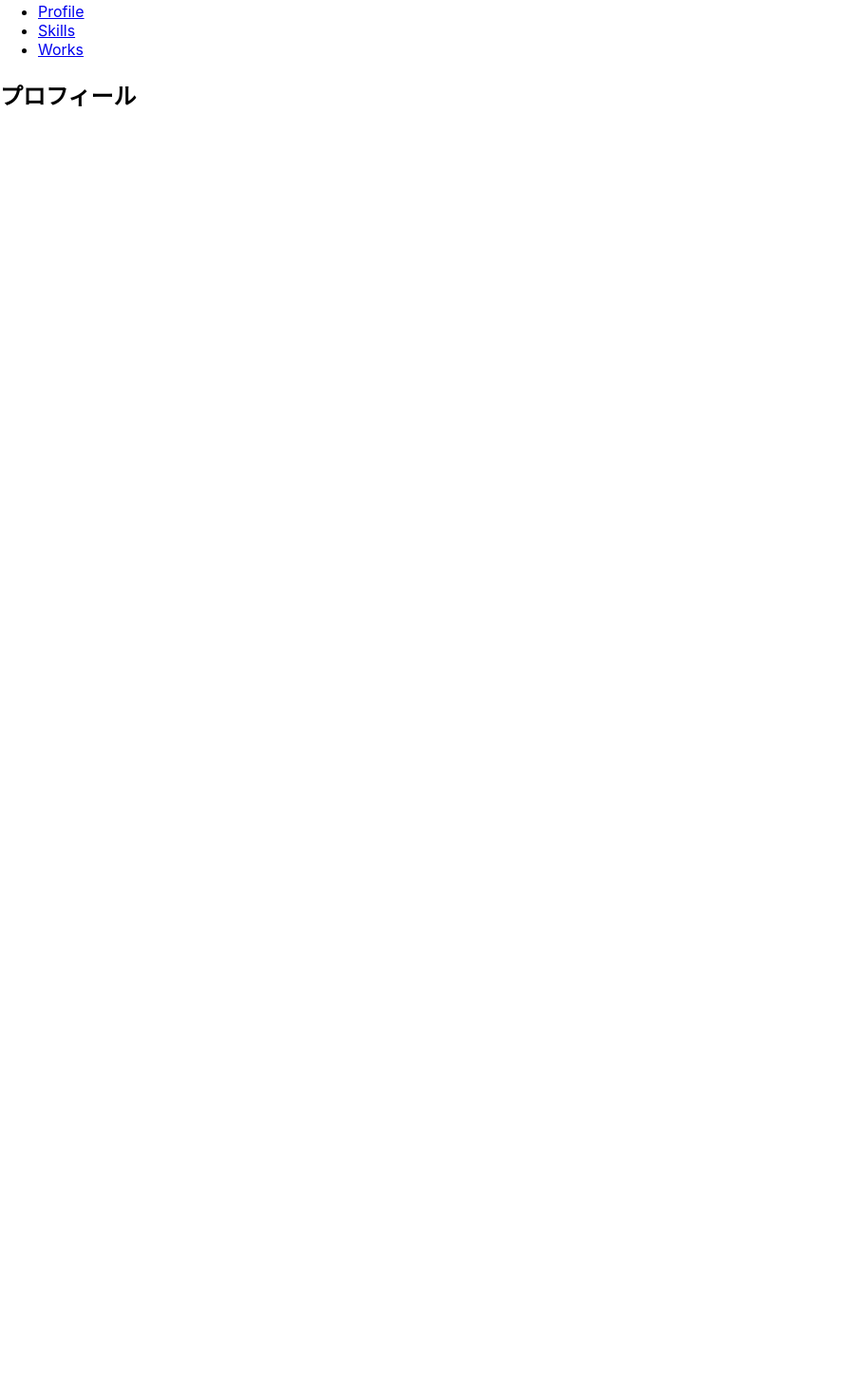
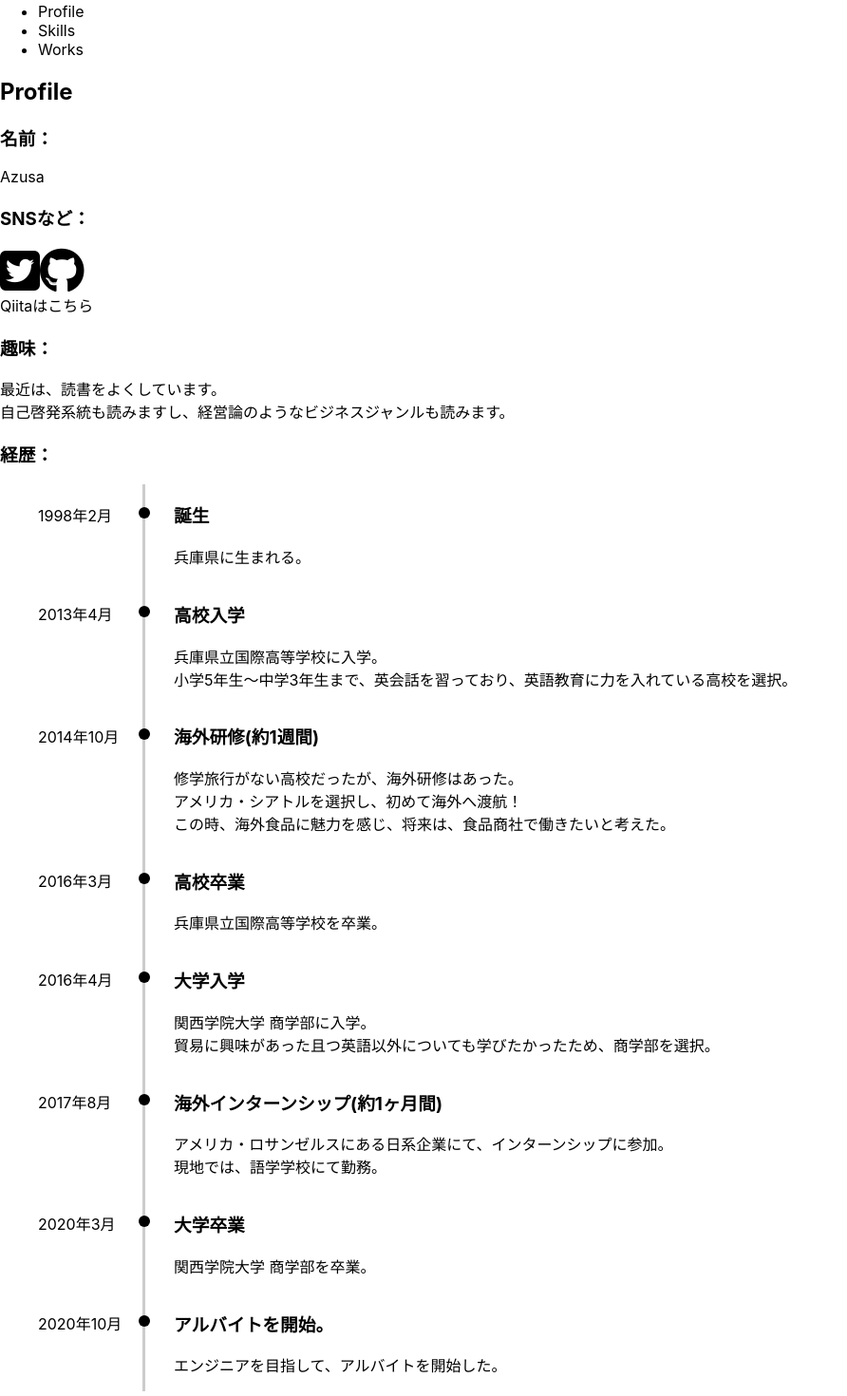
Before and after one commit to azufb/renewal-portfolio, a React (Create React App) app: page /Profile in a window 1280 px wide. Shown: the part 80-1550 px from the top of the page at 95% size, without its empty margins (0-892 px from the left). Before the commit the page ends 800 px from the top, so only its background shows below. Built offline with nearby package versions, Linux system fonts and the light colour scheme.

Commit message:
プロフィールページの作成

```diff
--- a/public/index.html
+++ b/public/index.html
@@ -15,6 +15,7 @@
       user's mobile device or desktop. See https://developers.google.com/web/fundamentals/web-app-manifest/
     -->
     <link rel="manifest" href="%PUBLIC_URL%/manifest.json" />
+    <script src="https://kit.fontawesome.com/aeef7d63d2.js" crossorigin="anonymous"></script>
     <!--
       Notice the use of %PUBLIC_URL% in the tags above.
       It will be replaced with the URL of the `public` folder during the build.
@@ -24,7 +25,7 @@
       work correctly both with client-side routing and a non-root public URL.
       Learn how to configure a non-root public URL by running `npm run build`.
     -->
-    <title>React App</title>
+    <title>Azu's Portfolio</title>
   </head>
   <body>
     <noscript>You need to enable JavaScript to run this app.</noscript>
--- a/src/App.css
+++ b/src/App.css
@@ -57,7 +57,7 @@
     content: '';
     width: 12px;
     height: 12px;
-    background: #6fc173;
+    background: black;
     position: absolute;
     left: 106px;
     top: 24px;
@@ -68,4 +68,9 @@
     width: 150px;
     height: auto;
   }
+
+  a {
+    color: black;
+    text-decoration: none;
+  }
 }
--- a/src/component/Profile.js
+++ b/src/component/Profile.js
@@ -4,7 +4,100 @@ export default class About extends React.Component {
     render() {
         return (
             <div>
-                <h2>プロフィール</h2>
+                <h2>Profile</h2>
+                <h3>名前：</h3>
+                <p>Azusa</p>
+
+                <h3>SNSなど：</h3>
+                <p>
+                    <a href='https://twitter.com/azunasuuu' target='_blank' rel='noopener noreferrer'>
+                        <i class='fab fa-twitter-square fa-3x'></i>
+                    </a>
+                    <a href='https://github.com/azufb' target='_blank' rel='noopener noreferrer'>
+                        <i class='fab fa-github fa-3x'></i>
+                    </a>
+                    <br />
+                    <a href='https://qiita.com/azunas' target='_blank' rel='noopener noreferrer'>Qiitaはこちら</a>
+                </p>
+
+                <h3>趣味：</h3>
+                <p>
+                    最近は、読書をよくしています。<br />
+                    自己啓発系統も読みますし、経営論のようなビジネスジャンルも読みます。
+                </p>
+
+                <h3>経歴：</h3>
+                <ul className='timeline'>
+                    <li>
+                        <p className='timeline-date'>1998年2月</p>
+                        <div className='timeline-content'>
+                            <h3>誕生</h3>
+                            <p>兵庫県に生まれる。</p>
+                        </div>
+                    </li>
+                    <li>
+                        <p className='timeline-date'>2013年4月</p>
+                        <div className='timeline-content'>
+                            <h3>高校入学</h3>
+                            <p>
+                                兵庫県立国際高等学校に入学。<br />
+                                小学5年生〜中学3年生まで、英会話を習っており、英語教育に力を入れている高校を選択。
+                            </p>
+                        </div>
+                    </li>
+                    <li>
+                        <p className='timeline-date'>2014年10月</p>
+                        <div className='timeline-content'>
+                            <h3>海外研修(約1週間)</h3>
+                            <p>
+                                修学旅行がない高校だったが、海外研修はあった。<br />
+                                アメリカ・シアトルを選択し、初めて海外へ渡航！<br />
+                                この時、海外食品に魅力を感じ、将来は、食品商社で働きたいと考えた。
+                            </p>
+                        </div>
+                    </li>
+                    <li>
+                        <p className='timeline-date'>2016年3月</p>
+                        <div className='timeline-content'>
+                            <h3>高校卒業</h3>
+                            <p>兵庫県立国際高等学校を卒業。</p>
+                        </div>
+                    </li>
+                    <li>
+                        <p className='timeline-date'>2016年4月</p>
+                        <div className='timeline-content'>
+                            <h3>大学入学</h3>
+                            <p>
+                                関西学院大学 商学部に入学。<br />
+                                貿易に興味があった且つ英語以外についても学びたかったため、商学部を選択。
+                            </p>
+                        </div>
+                    </li>
+                    <li>
+                        <p className='timeline-date'>2017年8月</p>
+                        <div className='timeline-content'>
+                            <h3>海外インターンシップ(約1ヶ月間)</h3>
+                            <p>
+                                アメリカ・ロサンゼルスにある日系企業にて、インターンシップに参加。<br />
+                                現地では、語学学校にて勤務。
+                            </p>
+                        </div>
+                    </li>
+                    <li>
+                        <p className='timeline-date'>2020年3月</p>
+                        <div className='timeline-content'>
+                            <h3>大学卒業</h3>
+                            <p>関西学院大学 商学部を卒業。</p>
+                        </div>
+                    </li>
+                    <li>
+                        <p className='timeline-date'>2020年10月</p>
+                        <div className='timeline-content'>
+                            <h3>アルバイトを開始。</h3>
+                            <p>エンジニアを目指して、アルバイトを開始した。</p>
+                        </div>
+                    </li>
+                </ul>
             </div>
         );
     }
```
